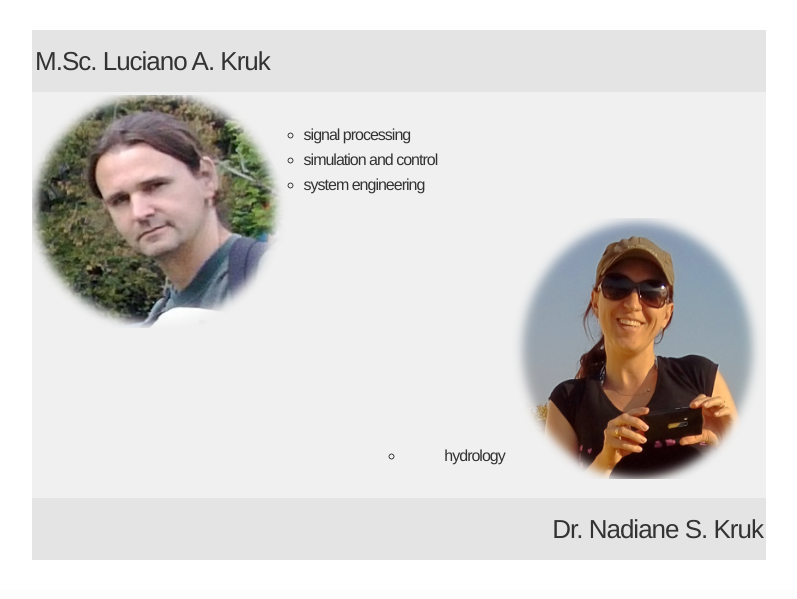
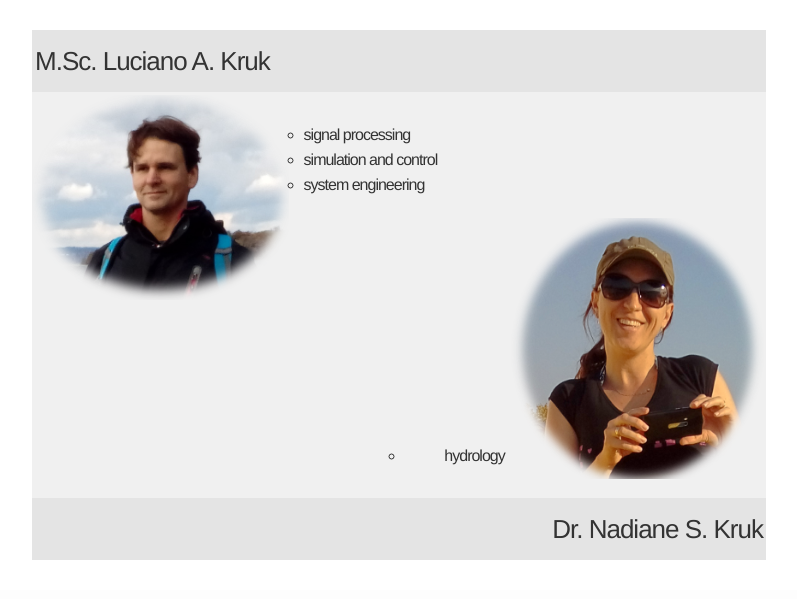
Before and after one commit to conconga/website-kruk.eng.br, a Jekyll site: the page built from index.html, in a window 1280 px wide. Shown: the top 599 px of the page, without its empty margins (208-1005 px from the left). Built offline with Jekyll 4.4.1, drawn with Linux system fonts in a browser that asks for light colours; the list of posts is cut into pages by our own code.

Commit message:
mudei o avatar das paginas

```diff
--- a/_config.yml
+++ b/_config.yml
@@ -28,3 +28,4 @@ exclude:
     - markdown-cheatsheet-online.pdf
     - images/*.xcf
     - images/acervo/*
+    - images/avatar_kruk_1*
--- a/_layouts/post.html
+++ b/_layouts/post.html
@@ -1,6 +1,6 @@
 ---
 layout: blog_1_default
-photo: /images/avatar_kruk_1.png
+photo: /images/avatar_kruk_2.png
 phrase: I am a maker
 ---
 <div class="post">
--- a/blog_lu/index.html
+++ b/blog_lu/index.html
@@ -1,7 +1,7 @@
 ---
 layout: blog_1_default
 permalink: /lu/index.html
-photo: /images/avatar_kruk_1.png
+photo: /images/avatar_kruk_2.png
 phrase: I am a maker
 ---
 
--- a/index.html
+++ b/index.html
@@ -18,7 +18,7 @@ layout: frontpage
 
             <div style="position:absolute; width:35%; left:0px;">
                 <a href="{{ site.baseurl_lu }}">
-                    <img src="images/avatar_kruk_1.png" alt="foto um" width="100%">
+                    <img src="images/avatar_kruk_2.png" alt="foto um" width="100%">
                 </a>
             </div>
 
```
Also changed, not shown: blog_lu/about.md (+1 -1 lines).
